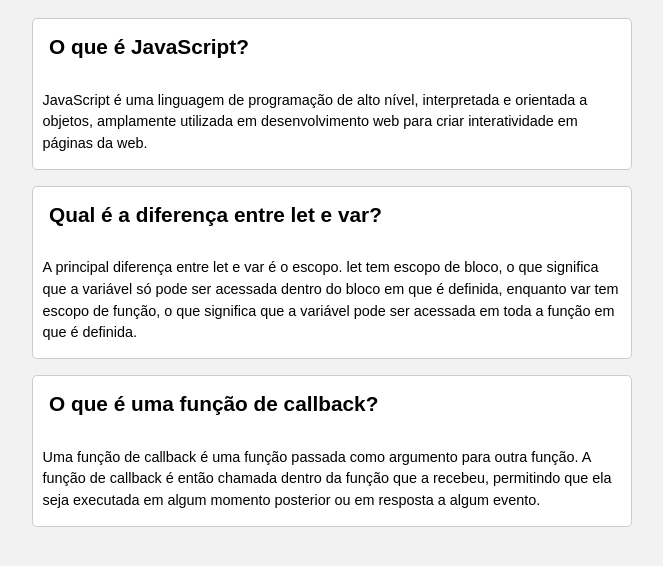
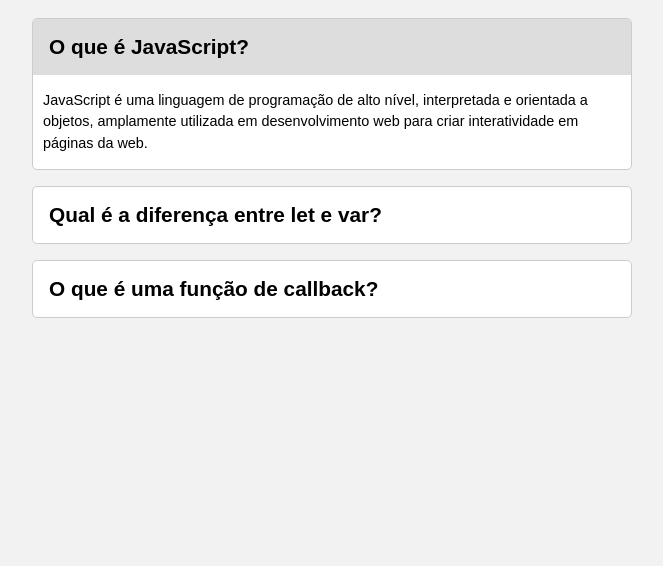
Before and after one commit to n4ju15/faq_accordion, a plain HTML site: page index.html in a window 1280 px wide. Both pictures are taken after a click on the element "O que é JavaScript?". Shown: the part 56-622 px from the top of the page, without its empty margins (308-971 px from the left). Drawn offline with Linux system fonts and the light colour scheme.

Commit message:
Functionality of opening Accordion with JavaScript

```diff
--- a/index.html
+++ b/index.html
@@ -14,7 +14,7 @@
   <div class="accordion">
     <div class="accordion-item accordion-item--closed">
       <div class="accordion-header">O que é JavaScript?</div>
-      <div class="acoordion-content">
+      <div class="accordion-content">
         <p>JavaScript é uma linguagem de programação de alto nível,
           interpretada e orientada a objetos, amplamente utilizada em
           desenvolvimento web para criar interatividade em páginas da web.</p>
@@ -22,7 +22,7 @@
     </div>
     <div class="accordion-item accordion-item--closed">
       <div class="accordion-header">Qual é a diferença entre let e var?</div>
-      <div class="acoordion-content">
+      <div class="accordion-content">
         <p>A principal diferença entre let e var é o escopo. let tem escopo de
           bloco, o que significa que a variável só pode ser acessada dentro do
           bloco em que é definida, enquanto var tem escopo de função, o que
@@ -32,7 +32,7 @@
     </div>
     <div class="accordion-item accordion-item--closed">
       <div class="accordion-header">O que é uma função de callback?</div>
-      <div class="acoordion-content">
+      <div class="accordion-content">
         <p>Uma função de callback é uma função passada como argumento para
           outra função. A função de callback é então chamada dentro da função
           que a recebeu, permitindo que ela seja executada em algum momento
--- a/scripts.js
+++ b/scripts.js
@@ -0,0 +1,20 @@
+const headers = document.querySelectorAll(".accordion-header");
+const accordionItems = document.querySelectorAll(".accordion-item");
+
+headers.forEach(function (header) {
+  header.addEventListener("click", function () {
+    const item = this.parentNode;
+
+    const isActive = item.classList.contains("accordion-item--active");
+
+    accordionItems.forEach(function (item) {
+      item.classList.remove("accordion-item--active");
+      item.classList.add("accordion-item--closed");
+    });
+
+    if (!isActive) {
+      item.classList.add("accordion-item--active");
+      item.classList.remove("accordion-item--closed");
+    }
+  });
+});
--- a/styles.css
+++ b/styles.css
@@ -1,5 +1,5 @@
 body {
-  font-family: Arial;
+  font-family: Arial, sans-serif;
   background-color: #f2f2f2;
 }
 
@@ -28,8 +28,8 @@ h1 {
   cursor: pointer;
 }
 
-.acoordion-content {
-  padding: 0 0.6rem;
+.accordion-content {
+  padding: 0 10px;
   font-size: 0.9rem;
   line-height: 1.5;
 }
@@ -39,7 +39,8 @@ h1 {
 }
 
 .accordion-item--active .accordion-content {
-  transition: 0.5s;
+  max-height: 1000px;
+  transition: max-height 0.5s ease-in-out;
 }
 
 .accordion-item--closed .accordion-content {
@@ -48,5 +49,5 @@ h1 {
 }
 
 .accordion-content {
-  transform: 0.3s;
+  transition: max-height 0.3s ease-out;
 }
```
